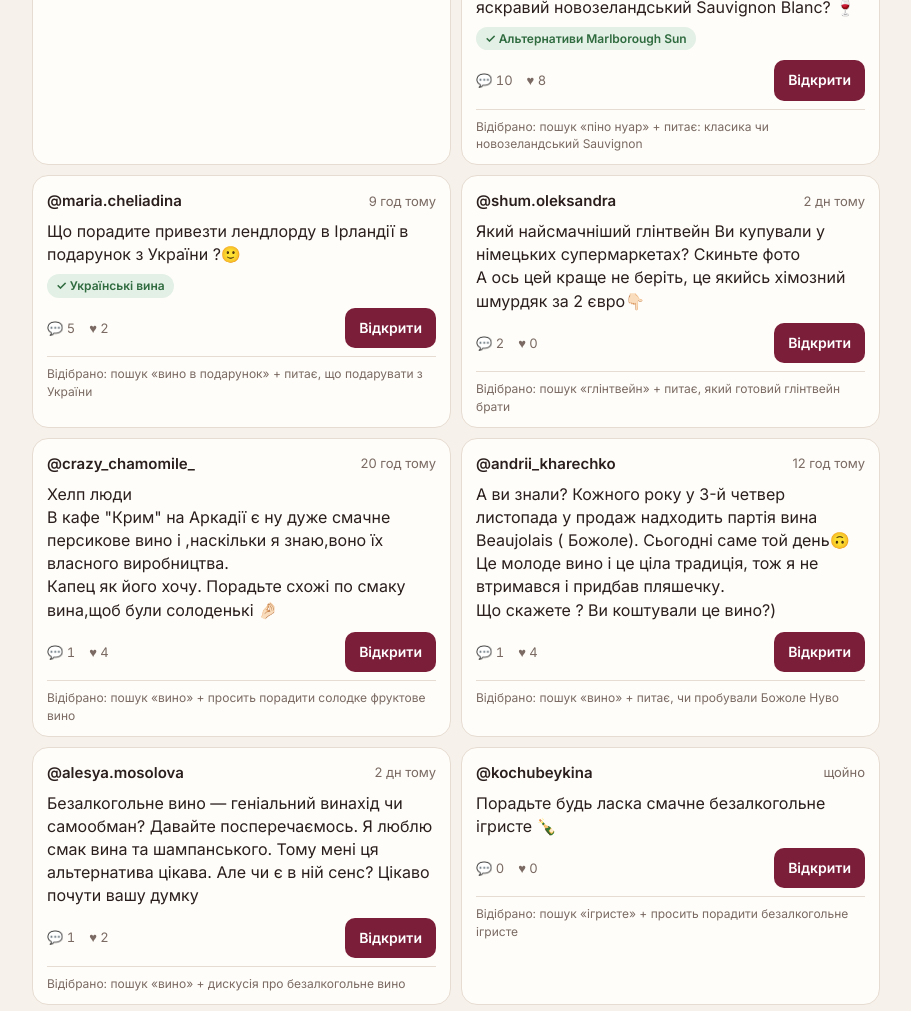
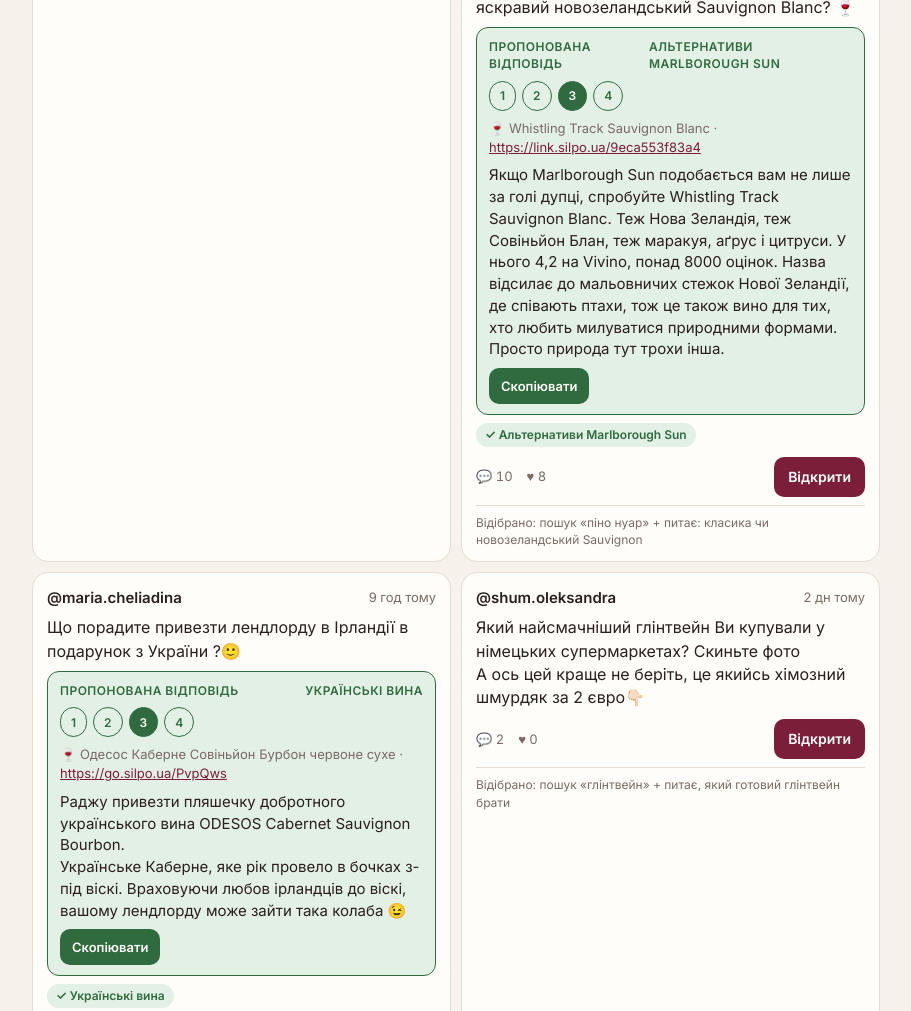
Before and after one commit to SlavaSpark/vyno-threads, a plain HTML site: page index.html in a window 1280 px wide. Shown: the part 1120-2131 px from the top of the page, without its empty margins (184-1095 px from the left). Drawn offline with Linux system fonts and the light colour scheme.

Commit message:
Дашборд: пропонована копірайт-відповідь у картках

```diff
--- /dev/null
+++ b/answers.json
@@ -0,0 +1,99 @@
+{
+ "Українські вина": [
+  {
+   "wine": "Fathers Wine Мускат Оттонель біле сухе",
+   "link": "https://go.silpo.ua/xqEecc",
+   "copy": "А можна я запропоную вино з Гусятина? Так, це Тернопільщина. Так, там росте виноград. Так, з нього роблять Father's Wine Muskat Ottonel. Це сімейна виноробня, яку діти назвали на честь батька, що висадив перші виноградники.\n\nТобто це буквально означає «вино баті». Але замість звичного батіного «закрий двері, я вулицю не опалюю» отримуєте жасмин, нектарин, зелене яблуко й класне біле сухе з Тернопільщини."
+  },
+  {
+   "wine": "Big Wines Big Art Telti-Kuruk біле сухе",
+   "link": "https://go.silpo.ua/ZAv4bL",
+   "copy": "Раджу Big Wines Big Art Telti-Kuruk. По-перше, Тельті-Курук — давній сорт винограду, назва якого з кримськотатарської перекладається як «лисячий хвіст». По-друге, на етикетці — картина Івана Марчука. По-третє, всередині чудове біле сухе.\n\nМожна сказати, що це майже відвідування музею, але з дегустацією."
+  },
+  {
+   "wine": "Одесос Каберне Совіньйон Бурбон червоне сухе",
+   "link": "https://go.silpo.ua/PvpQws",
+   "copy": "ODESOS Cabernet Sauvignon Bourbon. Українське Каберне, яке рік провело в бочках з-під бурбону Jim Beam. Той випадок, коли змішали вино й віскі — і ніхто не дивиться з осудом."
+  },
+  {
+   "wine": "Beykush Winery Amphora Rkatsiteli",
+   "link": "https://go.silpo.ua/WDHKxy",
+   "copy": "Ви питали про українське вино, але у мене є цілий міжнародний культурний проєкт.\n\nBeykush Amphora Rkatsiteli — українське помаранчеве, яке ферментують у глиняних амфорах ручної роботи з Каталонії. Ще й етикетка за мотивами Жоана Міро. Ще трохи — і це вино можна було б подавати як проєкт на Тисячовесну."
+  }
+ ],
+ "Вино до сиру": [
+  {
+   "wine": "Hans Baer Gewürztraminer + сир Дор Блю",
+   "link": "https://go.silpo.ua/k62FvR",
+   "copy": "Блакитна пліснява + Gewürztraminer від Hans Baer.\n\nСир робитиме вигляд, що він тут головний, але вино лукаво згладжуватиме його солоність і гостроту. Стосунки здоровіші, ніж у половини романтичних комедій."
+  },
+  {
+   "wine": "Буррата + Maison du Vin Crémant",
+   "link": "https://go.silpo.ua/tCBzkW",
+   "copy": "Бурата й Crémant de Loire — це ідеальні стосунки. Вона ніжна, вершкова, трішки жирненька. Він свіжий, із приємною кислотністю та бульбашками. І ніхто нікого не намагається змінити. Мені б так."
+  }
+ ],
+ "Бюджет 300–500 грн": [
+  {
+   "wine": "Rocim Vinhas Velhas red",
+   "link": "https://go.silpo.ua/fC7FTs",
+   "copy": "Rocim Vinhas Velhas Red — виноробня з титулом найкращого виробника Португалії 2025 року! Звучить так, ніби за нього зараз попросять тисячу гривень, але ні. Старі виноградні лози, локальні сорти, амбіції, титули — проте все в межах бюджету."
+  },
+  {
+   "wine": "Puklavec & Friends Sauvignon Blanc ігристе",
+   "link": "https://go.silpo.ua/3C7Zaf",
+   "copy": "Міжнародне журі вже зробило частину роботи з вибором. Раджу Puklavec & Friends Sauvignon Blanc зі Словенії — це ігристе із золотою медаллю Mundus Vini 2024. А ще з нотами яблука, цитрусів, аґрусу.\n\nЯкщо сподобається — це я молодець, що порадив, якщо раптом ні — це журі Mundus Vini промахнулося."
+  },
+  {
+   "wine": "Crazy Animals Cococamel біле",
+   "link": "https://go.silpo.ua/fDNdLg",
+   "copy": "Я за верблюда. Crazy Animals Cococamel — всередині угорський Гевюрцтрамінер з ароматами троянди, лічі, меду та стиглих фруктів. А зовні на етикетці верблюд. Не знаю, що для вас звучить більш переконливо."
+  }
+ ],
+ "Паспорт на касі": [
+  {
+   "wine": "Neleman Just Fucking Good Wine червоне",
+   "link": "https://go.silpo.ua/3CQz6v",
+   "copy": "Fucking Good.\n\nЦе можна абсолютно легально сказати касиру, якщо купуєте Neleman Just Fucking Good Wine.\n\nОрганічне червоне з Валенсії, яке понад 14 місяців витримують у французькому дубі. Вино, яке від свого віку тільки виграє. На відміну від деяких людей (не вас, як я вже знаю, ви маєте чудовий вигляд)."
+  }
+ ],
+ "Альтернативи Marlborough Sun": [
+  {
+   "wine": "Colombelle Colombard Sauvignon Blanc",
+   "link": "https://go.silpo.ua/K4hSMU",
+   "copy": "Можу порадити Colombelle Colombard Sauvignon Blanc. За кількістю оголених сідниць — відчутно програє. Зате може виграти як французьке біле з цитрусами, маракуєю та квітковими нотами й загалом цілком гідна альтернатива за смаком.\n(Якщо етикетка для вас — справа принципова, то тут на ній пташки. Але голі)."
+  },
+  {
+   "wine": "Maison du Vin Côtes de Gascogne",
+   "link": "",
+   "copy": "Спробуйте Maison du Vin Côtes de Gascogne. Воно легке, свіже й прекрасно підходить для вечора. Єдина проблема: коли поставите пляшку на стіл, ніхто не запитає, чому там голі дупці. Тож розмову доведеться підтримувати самостійно."
+  },
+  {
+   "wine": "Whistling Track Sauvignon Blanc",
+   "link": "https://link.silpo.ua/9eca553f83a4",
+   "copy": "Якщо Marlborough Sun подобається вам не лише за голі дупці, спробуйте Whistling Track Sauvignon Blanc. Теж Нова Зеландія, теж Совіньйон Блан, теж маракуя, аґрус і цитруси. У нього 4,2 на Vivino, понад 8000 оцінок. Назва відсилає до мальовничих стежок Нової Зеландії, де співають птахи, тож це також вино для тих, хто любить милуватися природними формами. Просто природа тут трохи інша."
+  },
+  {
+   "wine": "WineTruck Marlborough Sauvignon Blanc",
+   "link": "https://go.silpo.ua/Yc9vqa",
+   "copy": "Рекомендую WineTruck Sauvignon Blanc із Мальборо. Те саме новозеландське Мальборо, фруктовий смак і свіжа кислотність. Щоправда, на етикетці ніхто не роздягається. Не кожна виноробня готова йти на такі радикальні маркетингові рішення."
+  }
+ ],
+ "Розе": [
+  {
+   "wine": "Les Jamelles Reflets Secrets рожеве",
+   "link": "https://go.silpo.ua/TxSZRx",
+   "copy": "Раджу Les Jamelles Reflets Secrets Rosé. Ніжне рожеве, але із чорним перцем, юзу й секретним сортом винограду Мурведр. Це коли замовляєш романтичну комедію, а тобі приносять французький психологічний трилер."
+  },
+  {
+   "wine": "Levity Vinho Verde рожеве",
+   "link": "https://go.silpo.ua/axcTeU",
+   "copy": "Знаю, що надворі вже не сезон рожевого вина, але я проти дискримінації за кольором і порою року. Тому раджу Levity Vinho Verde Rosé — там полуниця, малина, цитруси, легка іскристість. Португальське літо в келиху, навіть якщо за вікном український листопад."
+  },
+  {
+   "wine": "Mucho Más Rosé ігристе",
+   "link": "https://go.silpo.ua/BCDXLf",
+   "copy": "Раджу Mucho Más Rosé. Це іспанське рожеве без аристократичного родоводу й захмарної ціни, зате із золотими медалями міжнародних конкурсів. Це як прийти на бал у спортивному костюмі і виграти конкурс на найкращий образ."
+  }
+ ]
+}
--- a/data.json
+++ b/data.json
@@ -39,7 +39,9 @@
    "text": "Що порадите привезти лендлорду в Ірландії в подарунок з України ?🙂",
    "topic": "питає, що подарувати з України",
    "tag": "вино в подарунок",
-   "answer": "Українські вина"
+   "answer": "Українські вина",
+   "answer_pick": 2,
+   "answer_copy": "Раджу привезти пляшечку добротного українського вина ODESOS Cabernet Sauvignon Bourbon.\nУкраїнське Каберне, яке рік провело в бочках з-під віскі. Враховуючи любов ірландців до віскі, вашому лендлорду може зайти така колаба 😉"
   },
   {
    "post": "s.vviktorivna15/Df5WE8OjcXo",
@@ -52,7 +54,8 @@
    "text": "🍷 Старий і Новий Світ вина. У чому різниця?\nКоли починаєш цікавитися вином, рано чи пізно зустрічаєш ці два поняття. І ні, це не про вік пляшки 😁\nСтарий Світ — це Франція, Італія, Іспанія, Португалія, Німеччина. Країни з багатовіковими виноробними традиціями, де велике значення мають регіон, теруар і традиції.\nНовий Світ — США, Чилі, Аргентина, Австралія, Нова Зеландія, ПАР. Тут більше експериментів, сучасних технологій і свободи у виноробстві.\n\nЯкщо дуже узагальнити: Старий Світ частіше асоціюють зі стриманістю, кислотністю та мінеральністю, а Новий — з яскравими фруктовими ароматами й насиченістю.\nІ тут не можу не згадати новозеландський Sauvignon Blanc.\nСаме регіон Мальборо зробив його справжньою зіркою винного світу. Маракуя, аґрус, цитруси, свіжоскошена трава — цей ароматичний профіль став настільки впізнаваним, що тепер багато гостей приходять у ресторан і відразу запитують саме його.\n\nОсь вам і Новий Світ, який зміг зробити своє вино справжнім хітом.\nІ це хороший приклад того, що багатовікова історія виноробства — не єдина дорога до любові споживача.\nА ви більше за європейську класику чи за яскравий новозеландський Sauvignon Blanc? 🍷",
    "topic": "питає: класика чи новозеландський Sauvignon",
    "tag": "піно нуар",
-   "answer": "Альтернативи Marlborough Sun"
+   "answer": "Альтернативи Marlborough Sun",
+   "answer_pick": 2
   },
   {
    "post": "andrii_kharechko/Df7-FBEifCu",
--- a/index.html
+++ b/index.html
@@ -66,6 +66,15 @@ h2{font-family:Fraunces,Georgia,serif;font-weight:600;font-size:20px;margin:18px
 .open{background:var(--wine);color:#fff;text-decoration:none;border-radius:10px;padding:10px 14px;font-weight:600;font-size:14px;min-height:40px;display:inline-flex;align-items:center}
 .empty{color:var(--muted);padding:24px 0;text-align:center}
 footer{color:var(--muted);font-size:12px;margin-top:24px}
+.reply{border:1px solid var(--ok);background:var(--ok-soft);border-radius:12px;padding:10px 12px;display:flex;flex-direction:column;gap:8px}
+.reply-h{display:flex;align-items:center;justify-content:space-between;gap:8px;font-size:12px;color:var(--ok);font-weight:600;text-transform:uppercase;letter-spacing:.04em}
+.reply-wine{font-size:13px;color:var(--muted)}
+.reply-wine a{color:var(--wine);overflow-wrap:anywhere}
+.reply-text{margin:0;font-size:15px;white-space:pre-line;overflow-wrap:anywhere;color:var(--fg)}
+.reply-tabs{display:flex;gap:6px;flex-wrap:wrap}
+.vtab{border:1px solid var(--ok);background:transparent;color:var(--ok);border-radius:999px;padding:4px 10px;font:600 12px Inter,sans-serif;cursor:pointer;min-height:30px}
+.vtab[aria-pressed="true"]{background:var(--ok);color:var(--panel)}
+.copy{align-self:flex-start;border:0;background:var(--ok);color:var(--panel);border-radius:10px;padding:8px 12px;font:600 13px Inter,sans-serif;cursor:pointer;min-height:36px}
 @media (max-width:420px){.stat b{font-size:24px}.stat{padding:10px}}
 </style>
 </head>
@@ -115,9 +124,32 @@ function card(t){
   b.append(m,o);
   const parts=[top,el('p','text',t.text||t.topic)];
   if(t.context){const x=el('a','ctx');x.href=t.context.url;x.target='_blank';x.rel='noopener';x.append(el('small','',t.context.label+' ↗'),el('span','','«'+t.context.text+'»'));parts.push(x);}
+  const rp=replyBlock(t);if(rp)parts.push(rp);
   c.append(...parts,tags,b);
   if(t.topic){c.append(el('p','note','Відібрано: пошук «'+(t.tag||'')+'» + '+t.topic));}
   return c;
+}
+let ANS={};
+function copyText(txt,btn){const done=()=>{const o=btn.textContent;btn.textContent='Скопійовано ✓';setTimeout(()=>btn.textContent=o,1500);};
+  if(navigator.clipboard&&navigator.clipboard.writeText){navigator.clipboard.writeText(txt).then(done,()=>fallback());}else fallback();
+  function fallback(){const ta=document.createElement('textarea');ta.value=txt;document.body.append(ta);ta.select();try{document.execCommand('copy');done();}catch(e){}ta.remove();}}
+function replyBlock(t){
+  const base=(t.answer&&ANS[t.answer])||[];
+  if(!t.answer_copy&&!base.length)return null;
+  let pick=Math.min(t.answer_pick||0,Math.max(base.length-1,0));
+  const box=el('div','reply');
+  const draw=()=>{
+    box.replaceChildren();
+    const v=base[pick]||{wine:'',link:'',copy:''};
+    const own=t.answer_copy&&pick===(t.answer_pick||0);
+    const copy=own?t.answer_copy:v.copy;
+    const h=el('div','reply-h');h.append(el('span','','Пропонована відповідь'),el('span','',t.answer||''));box.append(h);
+    if(base.length>1){const tabs=el('div','reply-tabs');base.forEach((x,i)=>{const b=el('button','vtab',String(i+1));b.title=x.wine;b.setAttribute('aria-pressed',i===pick);b.onclick=()=>{pick=i;draw();};tabs.append(b);});box.append(tabs);}
+    if(v.wine){const w=el('div','reply-wine','🍷 '+v.wine+(v.link?' · ':''));if(v.link){const a=el('a','',v.link);a.href=v.link;a.target='_blank';a.rel='noopener';w.append(a);}box.append(w);}
+    box.append(el('p','reply-text',copy));
+    const btn=el('button','copy','Скопіювати');btn.onclick=()=>copyText(copy+(v.link?' '+v.link:''),btn);box.append(btn);
+  };
+  draw();return box;
 }
 function render(){
   const all=DATA.threads.slice().sort((a,b)=>b.replies-a.replies);
@@ -130,7 +162,8 @@ function render(){
   groups.forEach(([title,list])=>{if(!list.length)return;sec.append(el('h2','',title));const l=el('div','list');list.forEach(t=>l.append(card(t)));sec.append(l);});
   if(!shown.length)sec.append(el('p','empty','Тут поки порожньо.'));
 }
-fetch('data.json',{cache:'no-store'}).then(r=>r.json()).then(d=>{
+Promise.all([fetch('data.json',{cache:'no-store'}).then(r=>r.json()),fetch('answers.json',{cache:'no-store'}).then(r=>r.ok?r.json():{}).catch(()=>({}))]).then(([d,a])=>{
+  ANS=a||{};
   DATA=d;
   const u=new Date(d.updated);
   document.getElementById('updated').textContent='Оновлено '+u.toLocaleString('uk-UA',{day:'numeric',month:'long',hour:'2-digit',minute:'2-digit'})+' · треди '+d.window;
```
